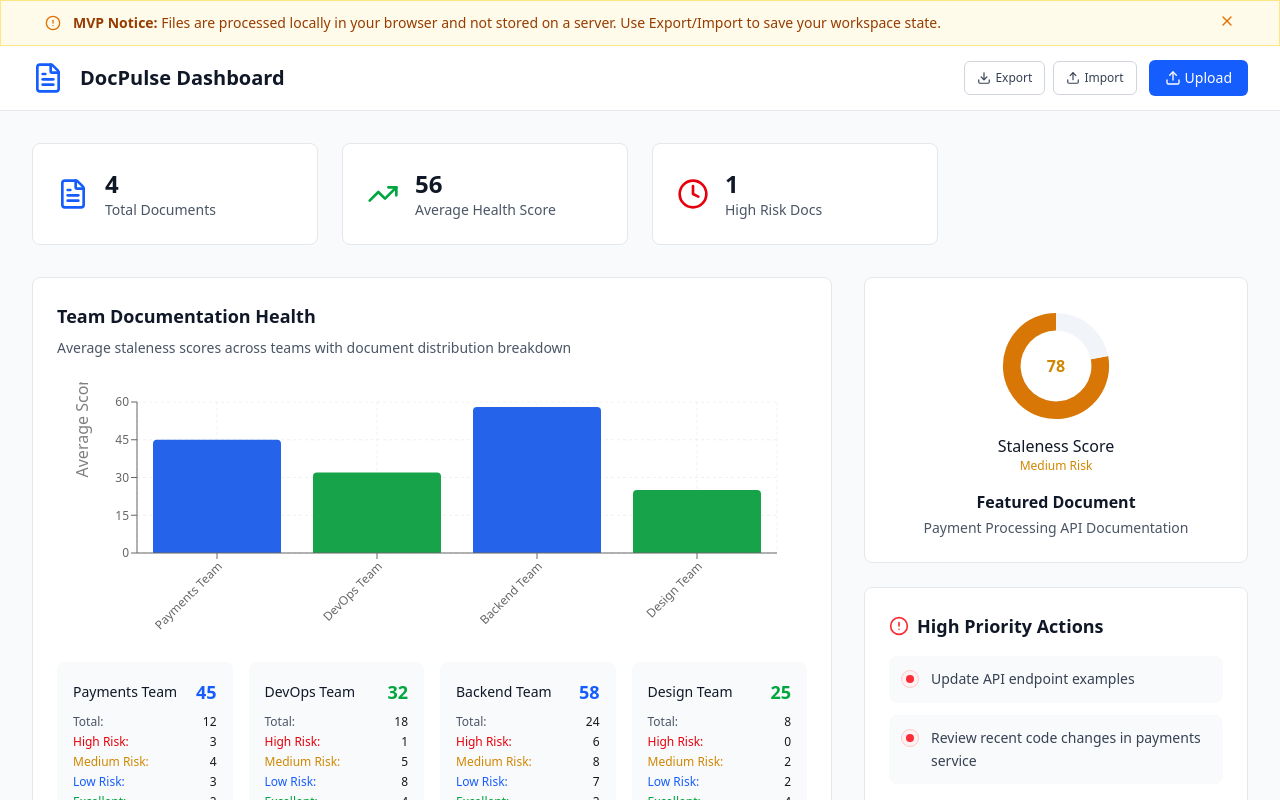
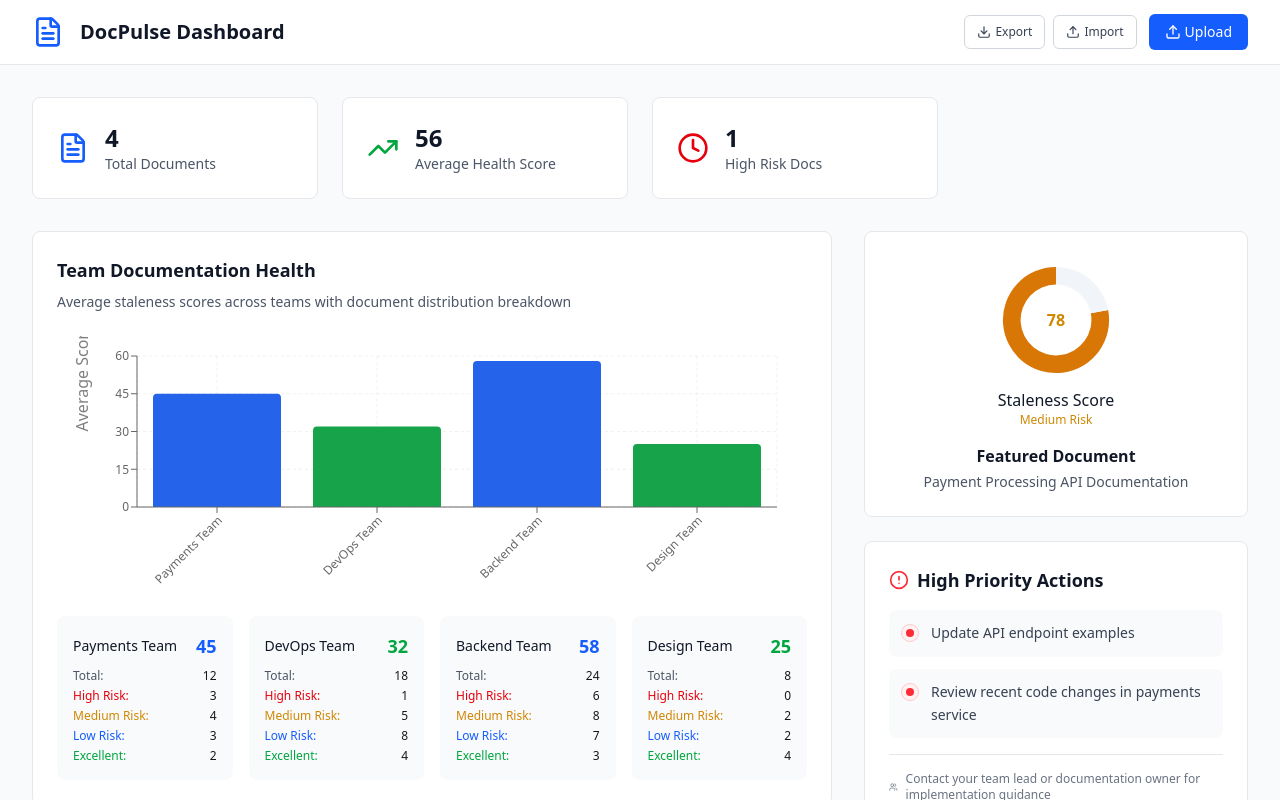
Before and after one commit to adrian-1-cardona/DocPulse, a Next.js app: page / in a window 1280 px wide. Shown: the top 800 px of the page. Built offline with nearby package versions, Linux system fonts and the light colour scheme.

Commit message:
removed the top notifaction thing

```diff
--- a/app/page.tsx
+++ b/app/page.tsx
@@ -8,7 +8,7 @@ import { RecommendedActionsCard } from '../src/components/RecommendedActionsCard
 import { TeamHealthDashboard } from '../src/components/TeamHealthDashboard'
 import { SearchResultRow } from '../src/components/SearchResultRow'
 import { DocumentHealthDrawer } from '../src/components/DocumentHealthDrawer'
-import { DocumentUploadModal, ExportImportControls, MVPBanner } from '../src/components'
+import { DocumentUploadModal, ExportImportControls} from '../src/components'
 import { mockDocuments, mockTeamHealth, mockScoreBreakdown } from '../src/data/mock'
 import { DocumentScore, DocumentIngestionRequest } from '../src/types'
 
@@ -86,9 +86,6 @@ export default function Home() {
 
   return (
     <div className="min-h-screen bg-gray-50">
-      {/* MVP Banner */}
-      <MVPBanner />
-
       {/* Header */}
       <header className="bg-white border-b border-gray-200">
         <div className="max-w-7xl mx-auto px-4 sm:px-6 lg:px-8">
--- a/src/components/MVPBanner.tsx
+++ /dev/null
@@ -1,30 +0,0 @@
-'use client'
-
-import { AlertCircle, X } from 'lucide-react'
-import { useState } from 'react'
-
-export function MVPBanner() {
-  const [isVisible, setIsVisible] = useState(true)
-
-  if (!isVisible) return null
-
-  return (
-    <div className="bg-amber-50 border border-amber-200 p-3">
-      <div className="max-w-7xl mx-auto px-4 sm:px-6 lg:px-8 flex items-start space-x-3">
-        <AlertCircle className="h-4 w-4 text-amber-600 flex-shrink-0 mt-0.5" />
-        <div className="flex-1">
-          <p className="text-sm text-amber-800">
-            <strong>MVP Notice:</strong> Files are processed locally in your browser and not stored on a server.
-            Use Export/Import to save your workspace state.
-          </p>
-        </div>
-        <button
-          onClick={() => setIsVisible(false)}
-          className="text-amber-600 hover:text-amber-700 flex-shrink-0"
-        >
-          <X className="h-4 w-4" />
-        </button>
-      </div>
-    </div>
-  )
-}
--- a/src/components/index.ts
+++ b/src/components/index.ts
@@ -9,4 +9,3 @@ export { WaitingLists } from './WaitingLists'
 export { QueueManagement } from './QueueManagement'
 export { DocumentUploadModal } from './DocumentUploadModal'
 export { ExportImportControls } from './ExportImportControls'
-export { MVPBanner } from './MVPBanner'
```
